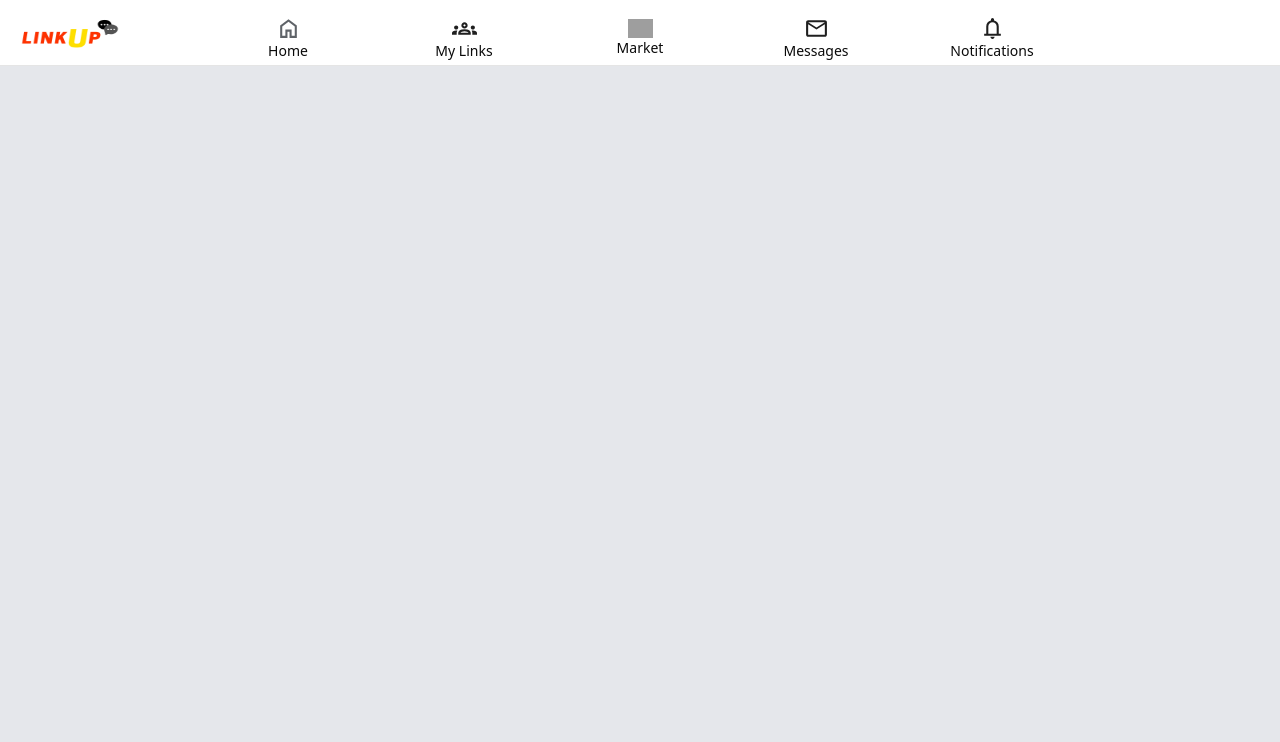
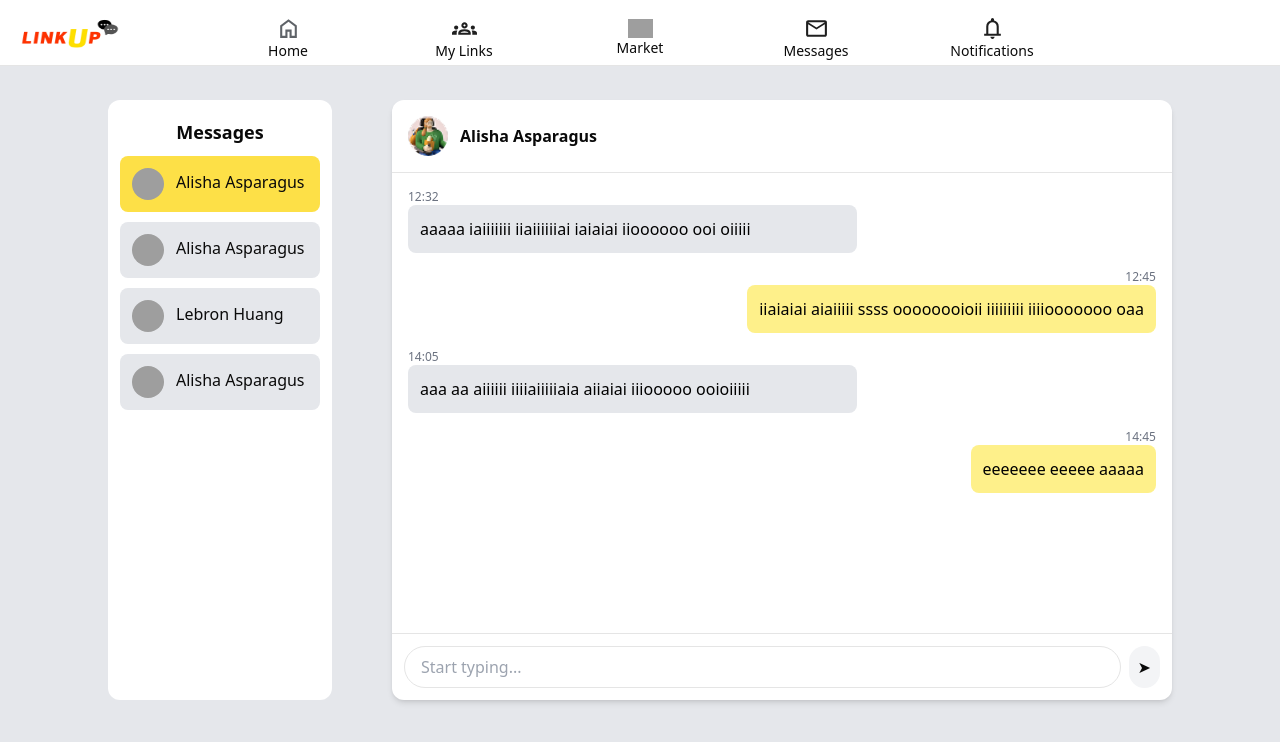
Before and after one commit to gabriellalianti/link-up, a React (Vite) app in the folder frontend/linkup/: page /messages in a window 1280 px wide. Shown: the top 742 px of the page. Built offline with nearby package versions, Linux system fonts and the light colour scheme; grey boxes are pictures that could not be loaded.

Commit message:
messages page

```diff
--- a/frontend/linkup/src/pages/Messages.tsx
+++ b/frontend/linkup/src/pages/Messages.tsx
@@ -4,17 +4,23 @@ import market from "../assets/market.svg"
 import messages from "../assets/messages.svg"
 import notification from "../assets/notification.svg"
 import logo from "../assets/1.png"
+import avatar from "../assets/avatar-1.jpg"
 import { useNavigate } from "react-router-dom"
 
-function Market () {
+function Messages () {
     const navigate = useNavigate();
+    const people = [
+        {name: "Alisha Asparagus", pfp: "../assets/avatar-1.jpg"},
+        {name: "Lebron Huang", pfp: "../assets/avatar-1.jpg"},
+        {name: "Alisha Asparagus", pfp: "../assets/avatar-1.jpg"}
+    ]
     return (
         <>
             <div className="flex flex-col w-screen h-screen">
-                <header className="fixed bg-white w-full min-h-[8%] border-b justify-center">
+                  <header className="fixed bg-white w-full min-h-[8%] border-b justify-center">
                         <img src={logo} className="fixed left-0 ml-5 h-[80px] w-[100px]"/>
 
-                       <div className="flex flex-row w-screen justify-center text-sm mt-2  gap-20">
+                        <div className="flex flex-row w-screen justify-center text-sm mt-2 gap-20">
                             <div
                                 className="flex flex-col justify-center items-center rounded-xl w-24 mt-2 hover:bg-black/5 transition cursor-pointer"
                                 onClick={() => navigate('/home')}
@@ -59,17 +65,73 @@ function Market () {
                     </div>
                 </header>
 
-                <div className="flex flex-col bg-gray-200 w-full h-full overflow-y-scroll">
-                    <div className="flex justify-center bg-gray-200 w-full">
+                <div className="flex flex-row bg-gray-200 w-full h-full overflow-y-scroll justify-center items-center">
+                    {/* <div className="flex justify-center bg-gray-200 w-full">
                             <div className='xl:hidden lg:hidden md:hidden flex flex-col w-full max-w-[97%] mt-4 gap-4'>
-
                                 <div className='flex flex-row justify-between'>
-
                                 </div>
                             </div>
                             <div className="xl:flex md:flex lg:flex sm:hidden flex flex-row w-full max-w-[97%] justify-between mt-4 gap-x-4">
+                            </div>
+                    </div> */}
+                    {/* sidebar container */}
+                    <div className="bg-white w-[224px] h-[600px] rounded-xl flex flex-col items-center pt-[18px]">
+                        <p className="font-semibold text-lg">Messages</p>
+                        <div className="flex items-center p-3 bg-yellow-300 rounded-lg mt-[10px] w-[200px]">
+                            <img src={people[0].pfp} className="w-[32px] h-[32px] rounded-full mr-3" />
+                            <span className="mb-1"> {people[0].name} </span>
+                        </div>
+                        { people.map((people, index) => (
+                            <div className="flex items-center p-3 bg-gray-200 rounded-lg mt-[10px] w-[200px]">
+                                <img src={people.pfp} className="w-[32px] h-[32px] rounded-full mr-3" />
+                                <span className="mb-1"> {people.name} </span>
+                            </div>
+                        ))}
+                    </div>
+                    {/* msg */}
+                    <div className="bg-white w-[780px] h-[600px] rounded-xl ml-[60px] flex flex-col shadow-md">
+                    <div className="flex items-center p-4 border-b">
+                        <img src={avatar} className="w-[40px] h-[40px] rounded-full mr-3" alt="Avatar" />
+                        <span className="font-semibold">Alisha Asparagus</span>
+                    </div>
 
-                            </div>
+                    {/* Chat Messages */}
+                    <div className="flex flex-col flex-1 p-4 space-y-4 overflow-y-auto">
+                        <div className="flex flex-col">
+                        <span className="text-xs text-gray-500">12:32</span>
+                        <div className="bg-gray-200 text-black p-3 rounded-lg max-w-[60%]">
+                            aaaaa iaiiiiiii iiaiiiiiiai iaiaiai iioooooo ooi oiiiii
+                        </div>
+                        </div>
+                        <div className="flex flex-col items-end">
+                        <span className="text-xs text-gray-500">12:45</span>
+                        <div className="bg-yellow-200 text-black p-3 rounded-lg max-w-[60%]">
+                            iiaiaiai aiaiiiii ssss oooooooioii iiiiiiiii iiiiooooooo oaa
+                        </div>
+                        </div>
+                        <div className="flex flex-col">
+                        <span className="text-xs text-gray-500">14:05</span>
+                        <div className="bg-gray-200 text-black p-3 rounded-lg max-w-[60%]">
+                            aaa aa aiiiiii iiiiaiiiiiaia aiiaiai iiiooooo ooioiiiii
+                        </div>
+                        </div>
+                        <div className="flex flex-col items-end">
+                        <span className="text-xs text-gray-500">14:45</span>
+                        <div className="bg-yellow-200 text-black p-3 rounded-lg max-w-[60%]">
+                            eeeeeee eeeee aaaaa
+                        </div>
+                        </div>
+                    </div>
+                    <div className="border-t p-3 flex items-center">
+                        <input
+                        type="text"
+                        placeholder="Start typing..."
+                        className="flex-1 border rounded-full p-2 pl-4 outline-none bg-white"
+                        />
+                        <button className="ml-2 p-2 bg-gray-100 rounded-full">
+                        ➤
+                        </button>
+                    </div>
                     </div>
                 </div>
             </div>
@@ -77,4 +139,4 @@ function Market () {
     )
 }
 
-export default Market;
+export default Messages;
```
Also changed, not shown: frontend/linkup/src/assets/avatar-1.jpg (added).
